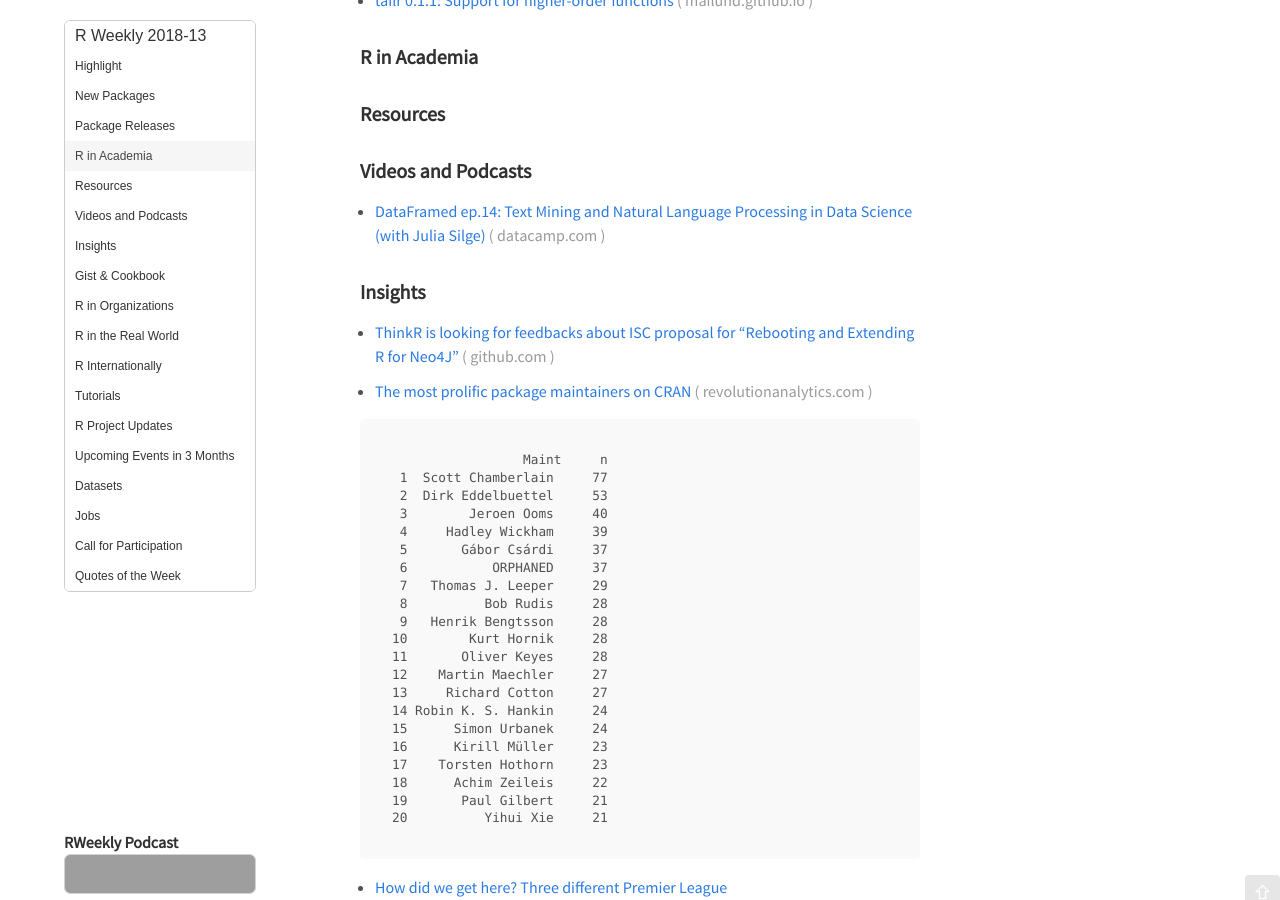
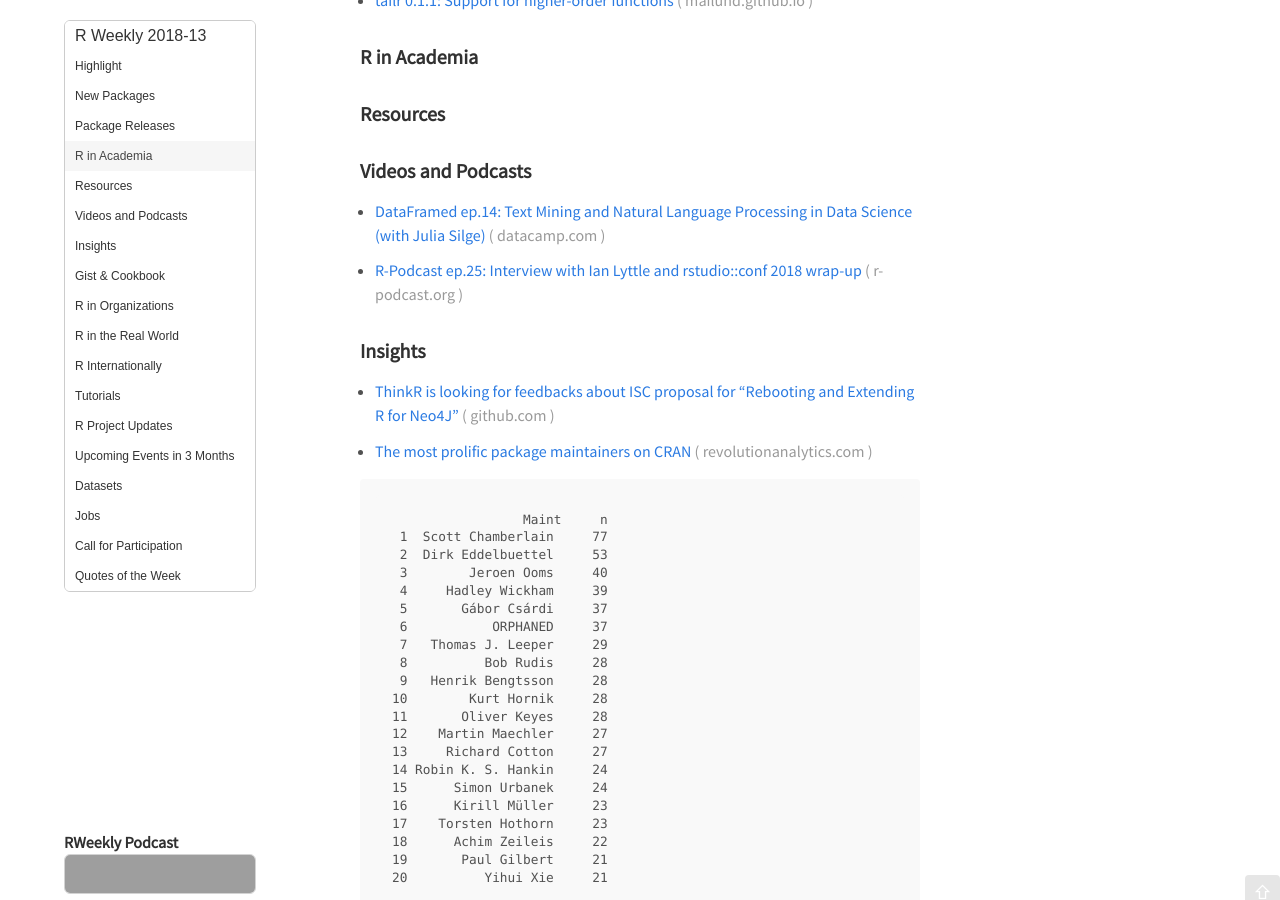
Before and after one commit to rweekly/rweekly.org, a Jekyll site: the page built from draft.md, in a window 1280 px wide and 900 px high, scrolled down 534 px. Built offline with Jekyll 4.4.1, drawn with Linux system fonts in a browser that asks for light colours; emoji names are drawn with the system emoji font; comment, search, counter and statistics services are not loaded; grey boxes are pictures that could not be loaded.

Commit message:
add R-Podcast episode 25

```diff
--- a/draft.md
+++ b/draft.md
@@ -44,6 +44,7 @@ Release Date: 2018-3-26
 
 + [DataFramed ep.14: Text Mining and Natural Language Processing in Data Science (with Julia Silge)](https://www.datacamp.com/community/podcast/text-mining-nlproc)
 
++ [R-Podcast ep.25: Interview with Ian Lyttle and rstudio::conf 2018 wrap-up](https://r-podcast.org/episode/025-rstudioconf-ian-lyttle/)
 
 ### Insights
 
```
